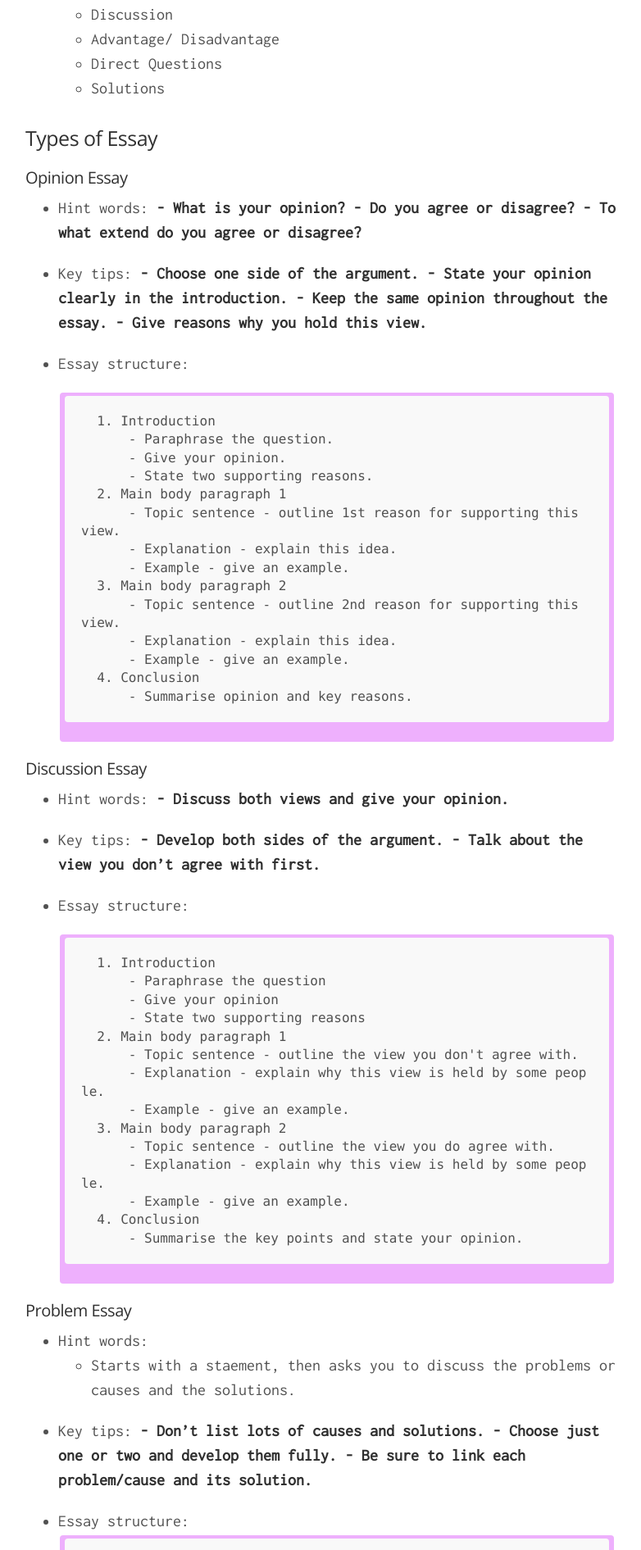
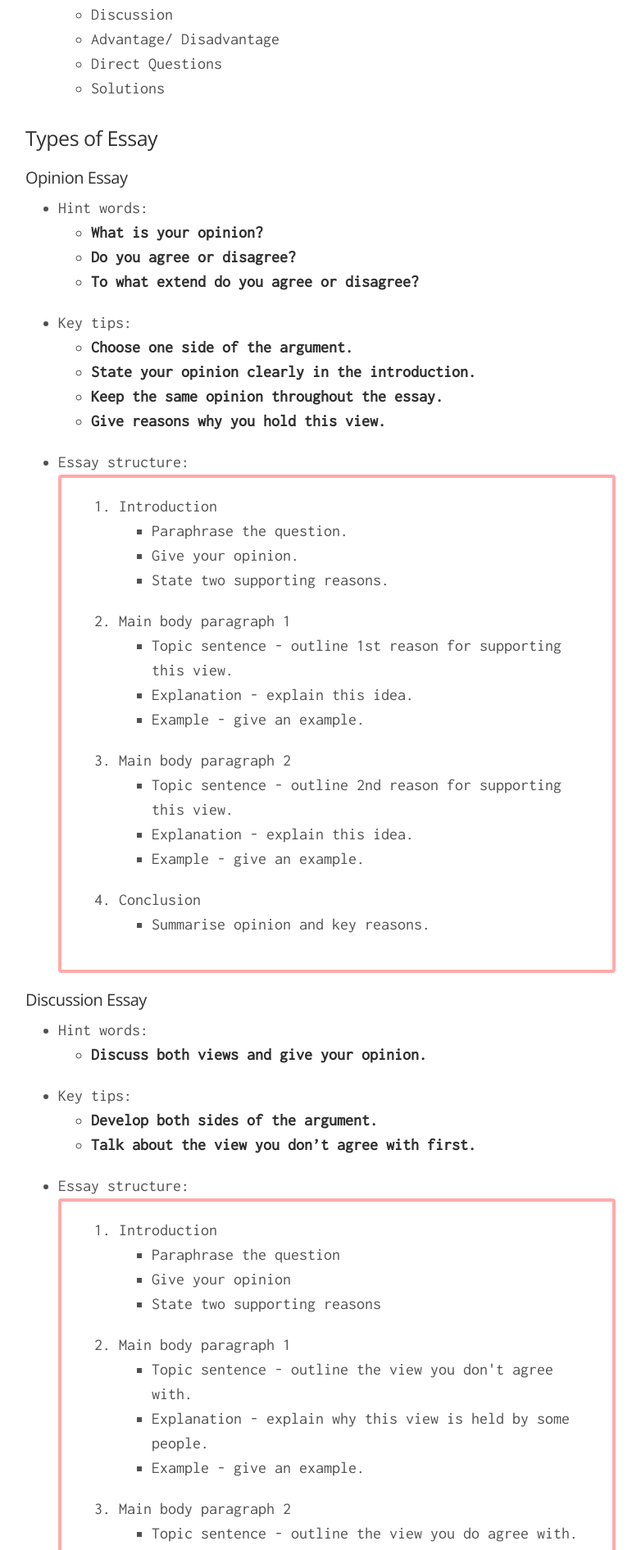
Before and after one commit to LisaTheTechnologue/jolisablog, a Jekyll site: the page built from _posts/languages/english/2021-02-08-00-30-writing.md, in a window 1280 px wide. Shown: the part 1209-3100 px from the top of the page at 82% size, without its empty margins (249-1031 px from the left). Built offline with Jekyll 4.4.1, drawn with Linux system fonts in a browser that asks for light colours; nearby versions of some CDN libraries; some of the changed text lies outside the part shown.

Commit message:
outerbox css

```diff
--- a/_posts/languages/english/2021-02-08-00-30-writing.md
+++ b/_posts/languages/english/2021-02-08-00-30-writing.md
@@ -27,58 +27,78 @@ tags: [languages, english, writing, ielts]
 ### Types of Essay
 #### Opinion Essay
 - Hint words:
-    **- What is your opinion?**
-    **- Do you agree or disagree?**
-    **- To what extend do you agree or disagree?**
+    - **What is your opinion?**
+    - **Do you agree or disagree?**
+    - **To what extend do you agree or disagree?**
 
 - Key tips:
-    **- Choose one side of the argument.**
-    **- State your opinion clearly in the introduction.**
-    **- Keep the same opinion throughout the essay.**
-    **- Give reasons why you hold this view.**
+    - **Choose one side of the argument.**
+    - **State your opinion clearly in the introduction.**
+    - **Keep the same opinion throughout the essay.**
+    - **Give reasons why you hold this view.**
 
 - Essay structure:
-    <div class="outer-box" markdown="1">
-        1. Introduction
-            - Paraphrase the question.
-            - Give your opinion.
-            - State two supporting reasons.
-        2. Main body paragraph 1
-            - Topic sentence - outline 1st reason for supporting this view.
-            - Explanation - explain this idea.
-            - Example - give an example.
-        3. Main body paragraph 2
-            - Topic sentence - outline 2nd reason for supporting this view.
-            - Explanation - explain this idea.
-            - Example - give an example.
-        4. Conclusion
-            - Summarise opinion and key reasons.
+    <div class="outer-box">
+        <ol>
+            <li>Introduction</li>
+                <ul>
+                    <li> Paraphrase the question.</li>
+                    <li> Give your opinion.</li>
+                    <li> State two supporting reasons.</li>
+                </ul>
+            <li>Main body paragraph 1</li>
+                <ul>
+                    <li>  Topic sentence - outline 1st reason for supporting this view.</li>
+                    <li> Explanation - explain this idea.</li>
+                    <li> Example - give an example.</li>
+                </ul>
+            <li>Main body paragraph 2</li>
+                <ul>
+                    <li> Topic sentence - outline 2nd reason for supporting this view.</li>
+                    <li> Explanation - explain this idea.</li>
+                    <li> Example - give an example.</li>
+                </ul>
+            <li>Conclusion</li>
+                <ul>
+                    <li> Summarise opinion and key reasons.</li>
+                </ul>
+        </ol>
     </div>
 
 #### Discussion Essay
 - Hint words:
-    **- Discuss both views and give your opinion.**
+    - **Discuss both views and give your opinion.**
 
 - Key tips:
-    **- Develop both sides of the argument.**
-    **- Talk about the view you don't agree with first.**
+    - **Develop both sides of the argument.**
+    - **Talk about the view you don't agree with first.**
 
 - Essay structure:
-    <div class="outer-box" markdown="1">
-        1. Introduction
-            - Paraphrase the question
-            - Give your opinion
-            - State two supporting reasons
-        2. Main body paragraph 1
-            - Topic sentence - outline the view you don't agree with.
-            - Explanation - explain why this view is held by some people.
-            - Example - give an example.
-        3. Main body paragraph 2
-            - Topic sentence - outline the view you do agree with.
-            - Explanation - explain why this view is held by some people.
-            - Example - give an example.
-        4. Conclusion
-            - Summarise the key points and state your opinion.
+    <div class="outer-box">
+        <ol>
+            <li>Introduction</li>
+                <ul>
+                    <li> Paraphrase the question</li>
+                    <li> Give your opinion</li>
+                    <li> State two supporting reasons</li>
+                </ul>
+            <li>Main body paragraph 1</li>
+                <ul>
+                    <li> Topic sentence - outline the view you don't agree with.</li>
+                    <li> Explanation - explain why this view is held by some people.</li>
+                    <li> Example - give an example.</li>
+                </ul>
+            <li>Main body paragraph 2</li>
+                <ul>
+                    <li> Topic sentence - outline the view you do agree with.</li>
+                    <li> Explanation - explain why this view is held by some people.</li>
+                    <li> Example - give an example.</li>
+                </ul>
+            <li>Conclusion</li>
+                <ul>
+                    <li> Summarise the key points and state your opinion.</li>
+                </ul>
+        </ol>
     </div>
 
 #### Problem Essay
@@ -86,74 +106,104 @@ tags: [languages, english, writing, ielts]
     - Starts with a staement, then asks you to discuss the problems or causes and the solutions.
 
 - Key tips:
-    **- Don't list lots of causes and solutions.**
-    **- Choose just one or two and develop them fully.**
-    **- Be sure to link each problem/cause and its solution.**
+    - **Don't list lots of causes and solutions.**
+    - **Choose just one or two and develop them fully.**
+    - **Be sure to link each problem/cause and its solution.**
 
 - Essay structure:
-    <div class="outer-box" markdown="1">
-        1. Introduction
-            - Paraphrase the question.
-            - State 1 key problem/cause and related solution.
-        2. Main body paragraph 1
-            - Topic sentence - state the problem or cause.
-            - Explanation - give detail explaining the problem or cause.
-            - Example - give an example.
-        3. Main body paragraph 2
-            - Topic sentence - state the solution.
-            - Explanation - give detail explaining the solution.
-            - Example - give an example.
-        4. Conclusion
-            - Summarise the key points and state your opinion.
+    <div class="outer-box" >
+        <ol>
+            <li>Introduction</li>
+                <ul>
+                    <li> Paraphrase the question.</li>
+                    <li> State 1 key problem/cause and related solution.</li>
+                </ul>
+            <li>Main body paragraph 1</li>
+                <ul>
+                    <li>  Topic sentence - state the problem or cause.</li>
+                    <li> Explanation - give detail explaining the problem or cause.</li>
+                    <li> Example - give an example.</li>
+                </ul>
+            <li>Main body paragraph 2</li>
+                <ul>
+                    <li> Topic sentence - state the solution.</li>
+                    <li> Explanation - give detail explaining the solution.</li>
+                    <li> Example - give an example.</li>
+                </ul>
+            <li>Conclusion</li>
+                <ul>
+                    <li> Summarise the key points and state your opinion.</li>
+                </ul>
+        </ol>
     </div>
 
 #### Advantages and Disadvantages Essay
 - Some typical wording that might be used:
-    **- What are the advantages and disadvantages of ... ?**
-    **- Do you think the advantages outweigh the disadvantages?**
-    **- Discuss the advantages and disadvantages and give your opinion.**
+    - **What are the advantages and disadvantages of ... ?**
+    - **Do you think the advantages outweigh the disadvantages?**
+    - **Discuss the advantages and disadvantages and give your opinion.**
 
 - Essay structure:
-    <div class="outer-box" markdown="1">
-        1. Introduction
-            - Paraphrase the question
-            - Outline the view or views stated the statement
-        2. Main body paragraph 1
-            - Topic sentence - state 1 advantage.
-            - Explanation - give detail explaining the advantage.
-            - Example - give an example.
-            - Result - state the result.
-        3. Main body paragraph 2
-            - Topic sentence - state 1 disadvantage.
-            - Explanation - give detail explaining the disadvantage.
-            - Example - give an example.
-            - Result - state the result.
-        4. Conclusion
-            - Summarise the key points.
-            - State your opinion if required.
+    <div class="outer-box">
+        <ol>
+            <li>Introduction</li>
+                <ul>
+                    <li> Paraphrase the question</li>
+                    <li> Outline the view or views stated the statement</li>
+                </ul>
+            <li>Main body paragraph 1</li>
+                <ul>
+                    <li> Topic sentence - state 1 advantage.</li>
+                    <li> Explanation - give detail explaining the advantage.</li>
+                    <li> Example - give an example.</li>
+                    <li> Result - state the result.</li>
+                </ul>
+            <li>Main body paragraph 2</li>
+                <ul>
+                    <li> Topic sentence - state 1 disadvantage.</li>
+                    <li> Explanation - give detail explaining the disadvantage.</li>
+                    <li> Example - give an example.</li>
+                    <li> Result - state the result.</li>
+                </ul>
+            <li>Conclusion</li>
+                <ul>
+                    <li> Summarise the key points.</li>
+                    <li> State your opinion if required.</li>
+                </ul>
+        </ol>
     </div>
 
 #### Double Question Essay
 - 1 statement + 2 (not) linked questions.
 
 - Key tips:
-    **- You must answer both questions fully.**
-    **- Don't confuse it with an opinion or a discussion essay.**
-    **- Be careful that you don't end up with too many ideas to write about.**
+    - **You must answer both questions fully.**
+    - **Don't confuse it with an opinion or a discussion essay.**
+    - **Be careful that you don't end up with too many ideas to write about.**
 
 - Essay structure:
-    <div class="outer-box" markdown="1">
-        1. Introduction
-            - Paraphrase the question
-            - Outline sentence - state your answer to both questions.
-        2. Main body paragraph 1
-            - Topic sentence - state your answer.
-            - Explanation - explain why you think this.
-            - Example - give an example.
-        3. Main body paragraph 2
-            - Topic sentence - state your answer.
-            - Explanation - explain why you think this.
-            - Example - give an example.
-        4. Conclusion
-            - Summarise both questions and answers.
+    <div class="outer-box">
+        <ol>
+            <li>Introduction</li>
+                <ul>
+                    <li> Paraphrase the question.</li>
+                    <li> Outline sentence - state your answer to both questions.</li>
+                </ul>
+            <li>Main body paragraph 1</li>
+                <ul>
+                    <li> Topic sentence - state your answer.</li>
+                    <li> Explanation - explain why you think this.</li>
+                    <li> Example - give an example.</li>
+                </ul>
+            <li>Main body paragraph 2</li>
+                <ul>
+                    <li> Topic sentence - state your answer.</li>
+                    <li> Explanation - explain why you think this.</li>
+                    <li> Example - give an example.</li>
+                </ul>
+            <li>Conclusion</li>
+                <ul>
+                    <li> Summarise both questions and answers.</li>
+                </ul>
+        </ol>
     </div>
--- a/public/css/custom.css
+++ b/public/css/custom.css
@@ -111,11 +111,10 @@ ul.posts li span {
 
 /* Content box */
 .outer-box {
-    padding: 4px 6px;
-    margin: 2px;
-    background-color: #eeb0fd;
+    width: auto;
+    border: 4px solid #faa;
+    padding: 20px 30px;
     -webkit-border-radius: 4px;
     -moz-border-radius: 4px;
     border-radius: 4px;
-    text-decoration: none;
 }
```
